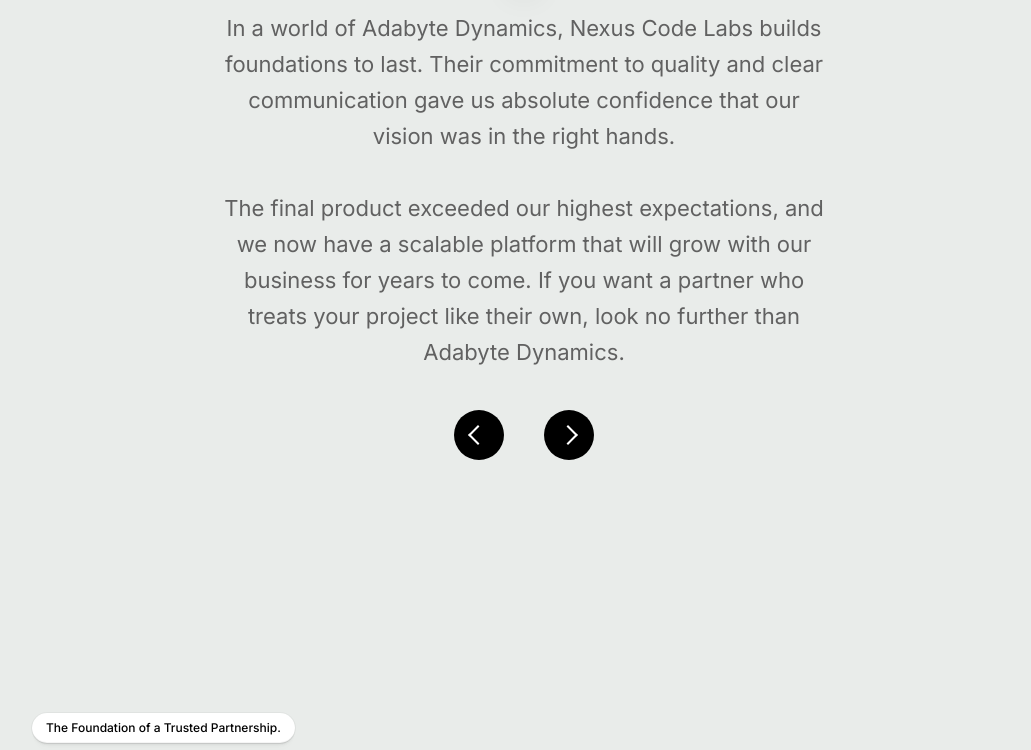
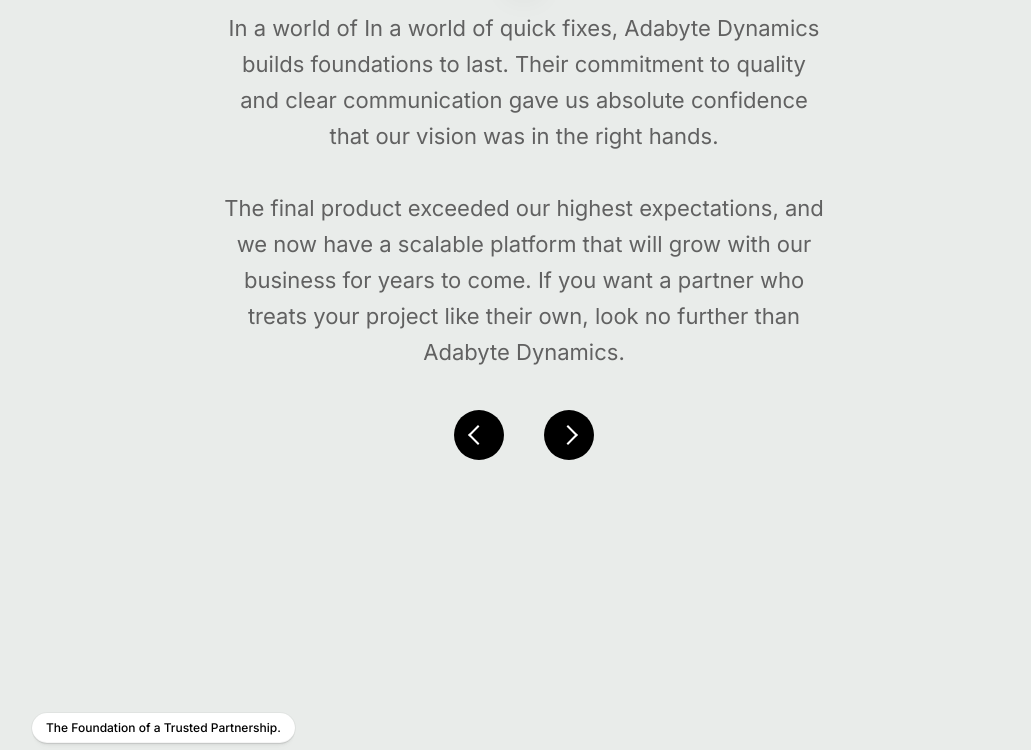
Before and after one commit to AdaByte-Dynamics/COMPANY_WEBSITE_REDESIGNED, a plain HTML site: page index.html in a window 1280 px wide. Shown: the part 6738-7488 px from the top of the page, without its empty margins (116-1147 px from the left). Drawn offline with Linux system fonts and the light colour scheme.

Commit message:
complete

```diff
--- a/index.html
+++ b/index.html
@@ -933,8 +933,9 @@
                     </div>
 
                     <p>
-                        In a world of Adabyte Dynamics, Nexus Code Labs builds foundations to last.
+                        In a world of In a world of quick fixes, Adabyte Dynamics builds foundations to last.
                         Their commitment to quality and clear communication gave us absolute confidence that our vision was in the right hands.
+
                         <br>
                         <br>
 
```
